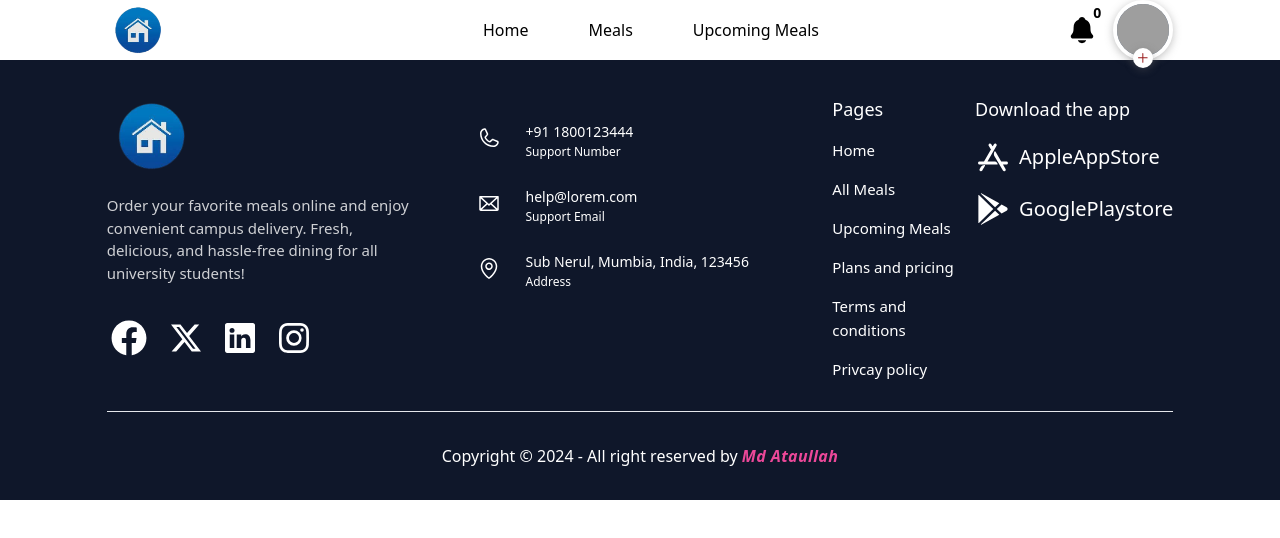
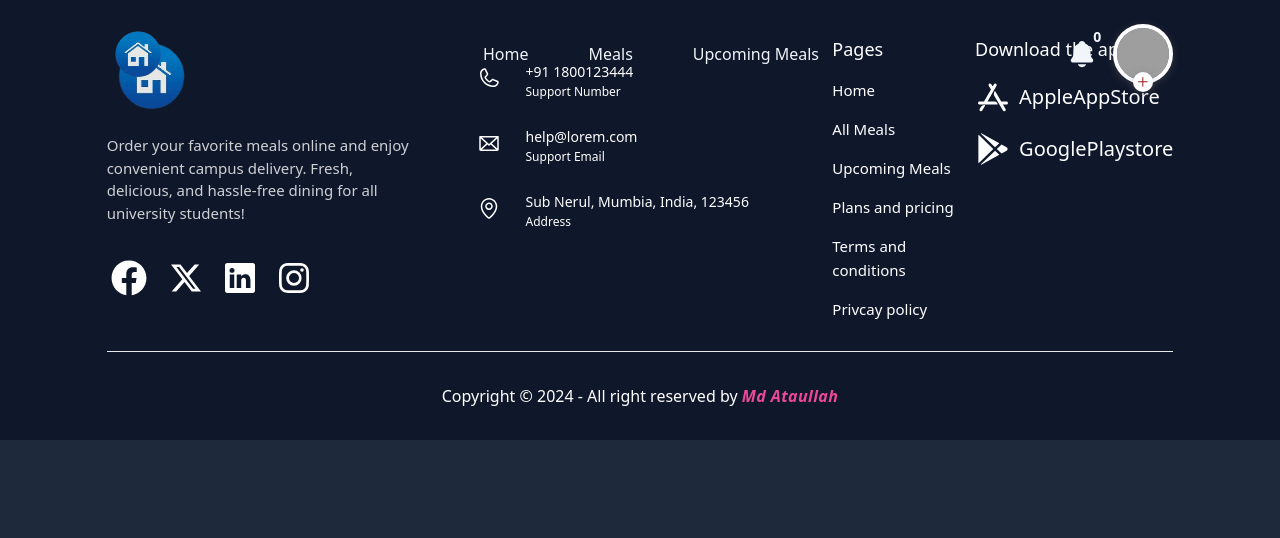
Before and after one commit to byteFarhan/fueled-student, a React (Vite) app: page / in a window 1280 px wide. Shown: the top 538 px of the page. Built offline with nearby package versions, Linux system fonts and the light colour scheme; grey boxes are pictures that could not be loaded.

Commit message:
Setup all functionallities for MainLayout.

```diff
--- a/package.json
+++ b/package.json
@@ -14,6 +14,7 @@
     "match-sorter": "^6.3.4",
     "react": "^18.3.1",
     "react-dom": "^18.3.1",
+    "react-hot-toast": "^2.4.1",
     "react-icons": "^5.2.1",
     "react-router-dom": "^6.23.1",
     "sort-by": "^1.2.0",
--- a/src/Layouts/MainLayout/MainLayout.jsx
+++ b/src/Layouts/MainLayout/MainLayout.jsx
@@ -1,14 +1,72 @@
-import { Outlet } from "react-router-dom";
 import Navbar from "../../Pages/Shared/Navbar/Navbar";
 import Footer from "../../Pages/Shared/Footer/Footer";
+import { Outlet, useLocation } from "react-router-dom";
+import { IoMdArrowUp } from "react-icons/io";
+import { useEffect, useState } from "react";
+import { Toaster } from "react-hot-toast";
+import { ImSpinner3 } from "react-icons/im";
 
 const MainLayout = () => {
+  const { isLoading = false } = {};
+  const [scrolled, setScrolled] = useState(false);
+  const { pathname } = useLocation();
+  useEffect(() => {
+    window.scrollTo({ top: 0, behavior: "smooth" });
+  }, [pathname]);
+
+  useEffect(() => {
+    const handleScrolled = () => {
+      if (window.scrollY > 0) {
+        setScrolled(true);
+      } else {
+        setScrolled(false);
+      }
+    };
+    window.addEventListener("scroll", handleScrolled);
+    return () => {
+      window.removeEventListener("scroll", handleScrolled);
+    };
+  }, []);
+  // console.log(scrolled);
+  const handleScrollTop = () => {
+    window.scrollTo({ top: 0, behavior: "smooth" });
+  };
+
+  if (isLoading) {
+    return (
+      <div className="h-screen flex items-center justify-center w-full">
+        <div className="text-slate-800 m-14 text-center w-[60px] h-[60px] flex items-center justify-center text-8xl mx-auto">
+          <ImSpinner3 className="animate-spin" />
+        </div>
+      </div>
+    );
+  }
   return (
-    <div>
-      <Navbar />
-      <Outlet />
-      <Footer />
-    </div>
+    <>
+      <div className="bg-slate-800 min-h-screen text-slate-100 overflow-x-hidden">
+        <Toaster />
+        <div
+          className={
+            scrolled
+              ? "w-full fixed top-0 left-0 z-50 py-2 pb-4 bg-[#0b1625ca] shadow-xl shadow-[#343a4298] duration-300"
+              : "w-full fixed top-0 left-0 z-50 pt-5 sm:pt-6 pb-4 duration-300"
+          }
+        >
+          <Navbar />
+        </div>
+        <Outlet />
+        <Footer />
+        {/* GO to Up */}
+        {scrolled && (
+          <button
+            onClick={handleScrollTop}
+            className="fixed bottom-10 hover:scale-105 duration-300 right-6 p-3 bg-[#212428] cursor-pointer rounded-full hover:-translate-y-2 text-2xl text-rClr"
+          >
+            <IoMdArrowUp />
+          </button>
+        )}
+      </div>
+    </>
   );
 };
 
```
Also changed, not shown: 1 other file (tests, documents, lock files or other folders).
